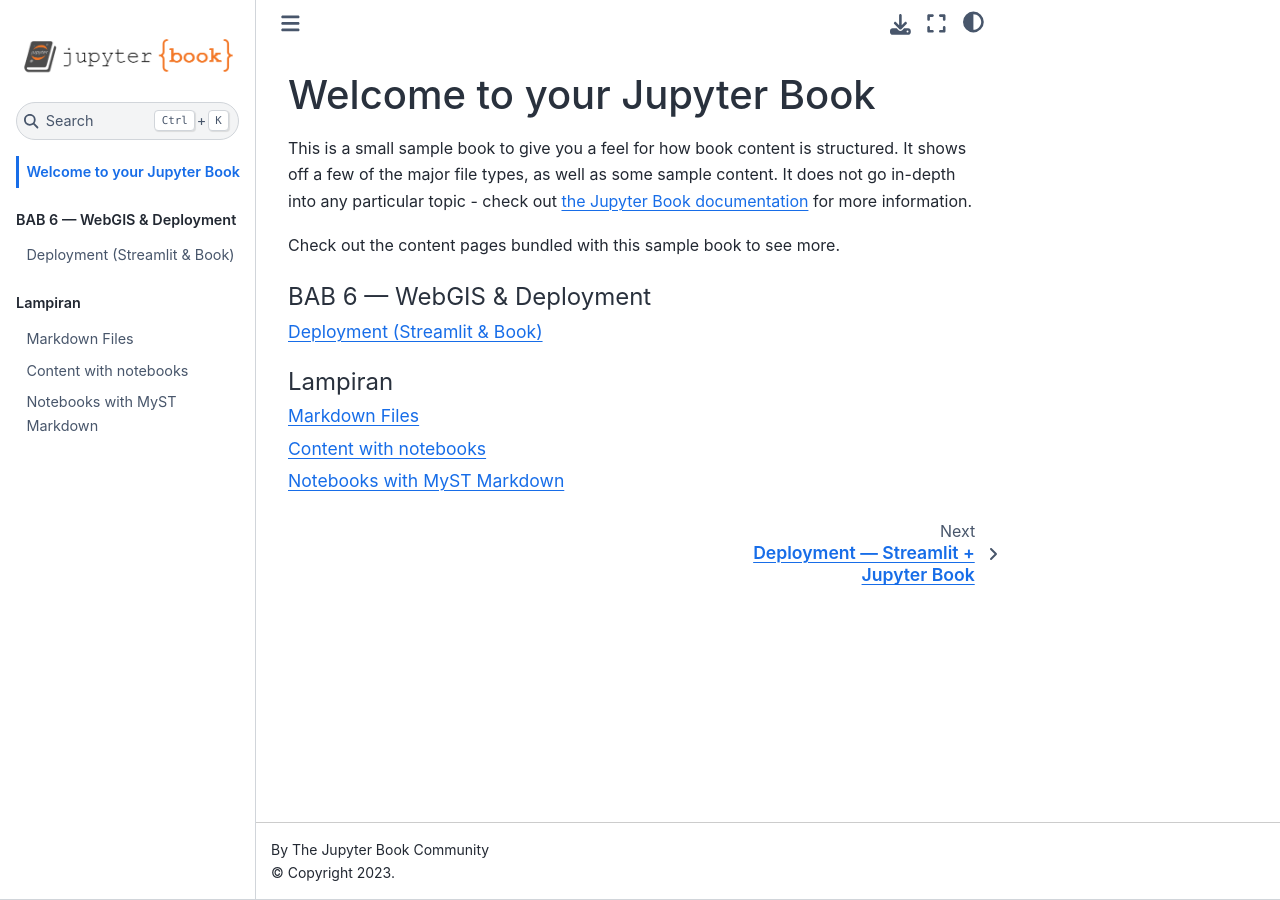
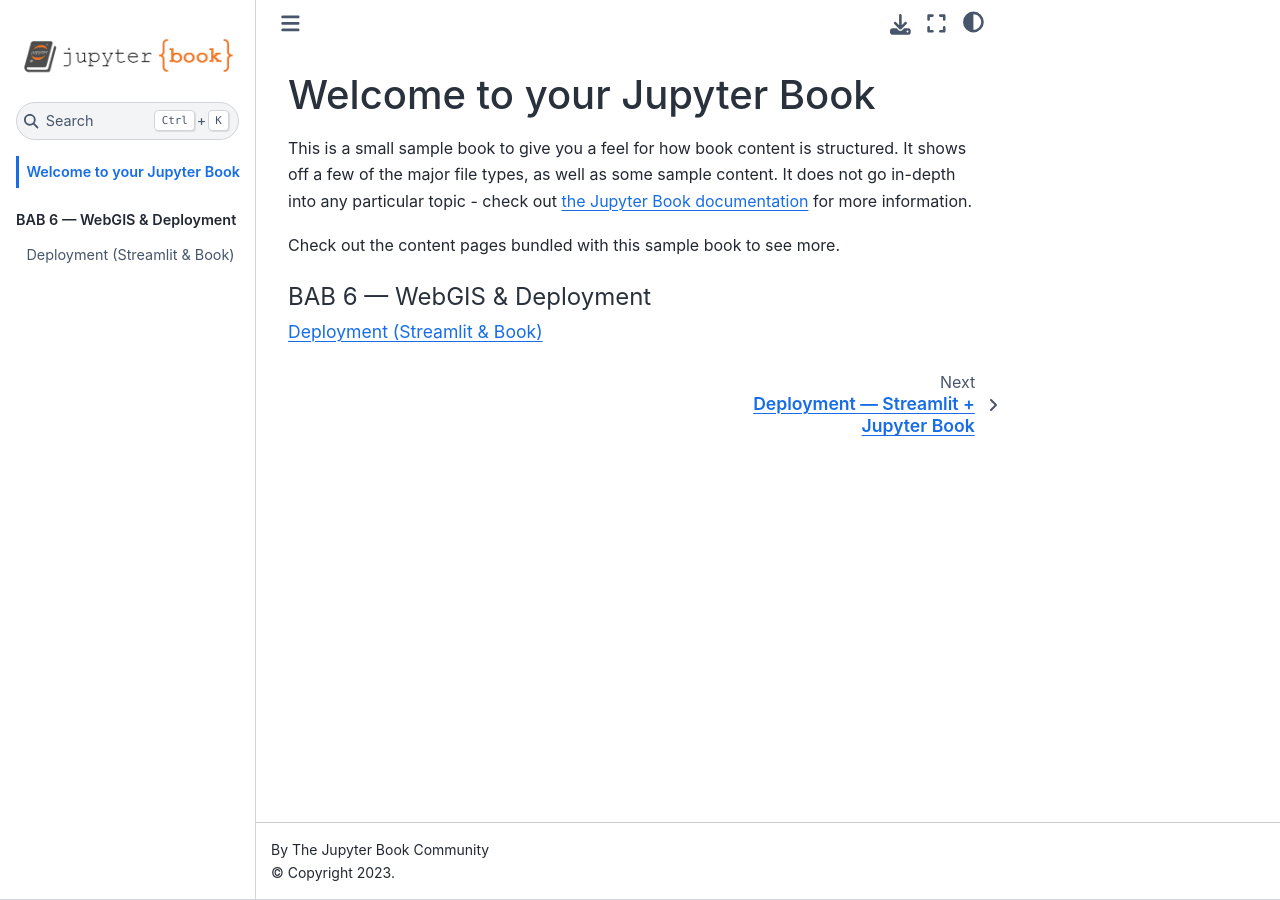
Before and after one commit to Rahardian-Ananta/PSD-Klasifikasi-Lahan, a Jupyter Book: the page built from intro.md, in a window 1280 px wide. Built offline with Jupyter Book 1.0.4 settings and Sphinx 7.4.7 and the Sphinx Book theme 1.1.4, drawn with Linux system fonts in a browser that asks for light colours; pages that are not in the unit, such as notebooks, are missing from menus; some of the changed lines change nothing that is shown.

Commit message:
Hapus bagian Lampiran dan halaman template Jupyter Book

````diff
--- a/_toc.yml
+++ b/_toc.yml
@@ -30,8 +30,3 @@
         title: 6. WebGIS (notebook + Streamlit)
       - file: deployment
         title: Deployment (Streamlit & Book)
-  - caption: Lampiran
-    chapters:
-      - file: markdown
-      - file: notebooks
-      - file: markdown-notebooks
--- a/markdown-notebooks.md
+++ /dev/null
@@ -1,53 +0,0 @@
----
-jupytext:
-  formats: md:myst
-  text_representation:
-    extension: .md
-    format_name: myst
-    format_version: 0.13
-    jupytext_version: 1.11.5
-kernelspec:
-  display_name: Python 3
-  language: python
-  name: python3
----
-
-# Notebooks with MyST Markdown
-
-Jupyter Book also lets you write text-based notebooks using MyST Markdown.
-See [the Notebooks with MyST Markdown documentation](https://jupyterbook.org/file-types/myst-notebooks.html) for more detailed instructions.
-This page shows off a notebook written in MyST Markdown.
-
-## An example cell
-
-With MyST Markdown, you can define code cells with a directive like so:
-
-```{code-cell}
-print(2 + 2)
-```
-
-When your book is built, the contents of any `{code-cell}` blocks will be
-executed with your default Jupyter kernel, and their outputs will be displayed
-in-line with the rest of your content.
-
-```{seealso}
-Jupyter Book uses [Jupytext](https://jupytext.readthedocs.io/en/latest/) to convert text-based files to notebooks, and can support [many other text-based notebook files](https://jupyterbook.org/file-types/jupytext.html).
-```
-
-## Create a notebook with MyST Markdown
-
-MyST Markdown notebooks are defined by two things:
-
-1. YAML metadata that is needed to understand if / how it should convert text files to notebooks (including information about the kernel needed).
-   See the YAML at the top of this page for example.
-2. The presence of `{code-cell}` directives, which will be executed with your book.
-
-That's all that is needed to get started!
-
-## Quickly add YAML metadata for MyST Notebooks
-
-If you have a markdown file and you'd like to quickly add YAML metadata to it, so that Jupyter Book will treat it as a MyST Markdown Notebook, run the following command:
-
-```
-jupyter-book myst init path/to/markdownfile.md
-```
--- a/markdown.md
+++ /dev/null
@@ -1,55 +0,0 @@
-# Markdown Files
-
-Whether you write your book's content in Jupyter Notebooks (`.ipynb`) or
-in regular markdown files (`.md`), you'll write in the same flavor of markdown
-called **MyST Markdown**.
-This is a simple file to help you get started and show off some syntax.
-
-## What is MyST?
-
-MyST stands for "Markedly Structured Text". It
-is a slight variation on a flavor of markdown called "CommonMark" markdown,
-with small syntax extensions to allow you to write **roles** and **directives**
-in the Sphinx ecosystem.
-
-For more about MyST, see [the MyST Markdown Overview](https://jupyterbook.org/content/myst.html).
-
-## Sample Roles and Directives
-
-Roles and directives are two of the most powerful tools in Jupyter Book. They
-are like functions, but written in a markup language. They both
-serve a similar purpose, but **roles are written in one line**, whereas
-**directives span many lines**. They both accept different kinds of inputs,
-and what they do with those inputs depends on the specific role or directive
-that is being called.
-
-Here is a "note" directive:
-
-```{note}
-Here is a note
-```
-
-It will be rendered in a special box when you build your book.
-
-Here is an inline directive to refer to a document: {doc}`markdown-notebooks`.
-
-
-## Citations
-
-You can also cite references that are stored in a `bibtex` file. For example,
-the following syntax: `` {cite}`holdgraf_evidence_2014` `` will render like
-this: {cite}`holdgraf_evidence_2014`.
-
-Moreover, you can insert a bibliography into your page with this syntax:
-The `{bibliography}` directive must be used for all the `{cite}` roles to
-render properly.
-For example, if the references for your book are stored in `references.bib`,
-then the bibliography is inserted with:
-
-```{bibliography}
-```
-
-## Learn more
-
-This is just a simple starter to get you started.
-You can learn a lot more at [jupyterbook.org](https://jupyterbook.org).
````
Also changed, not shown: notebooks.ipynb (deleted).
